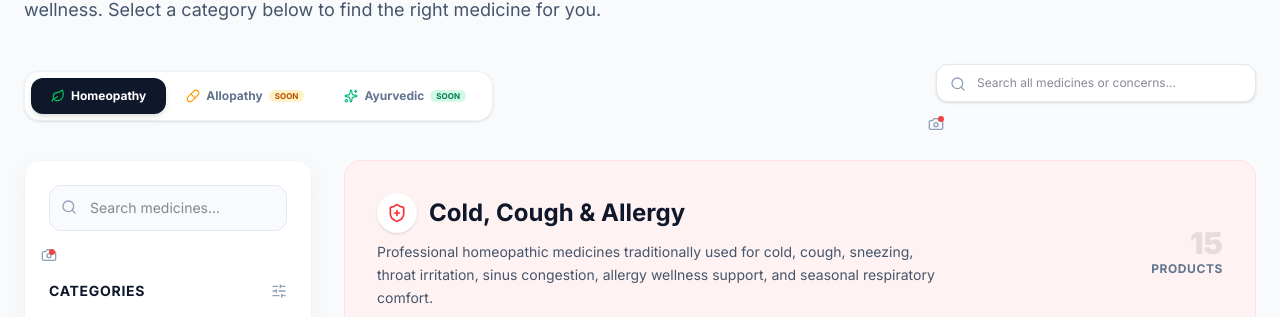
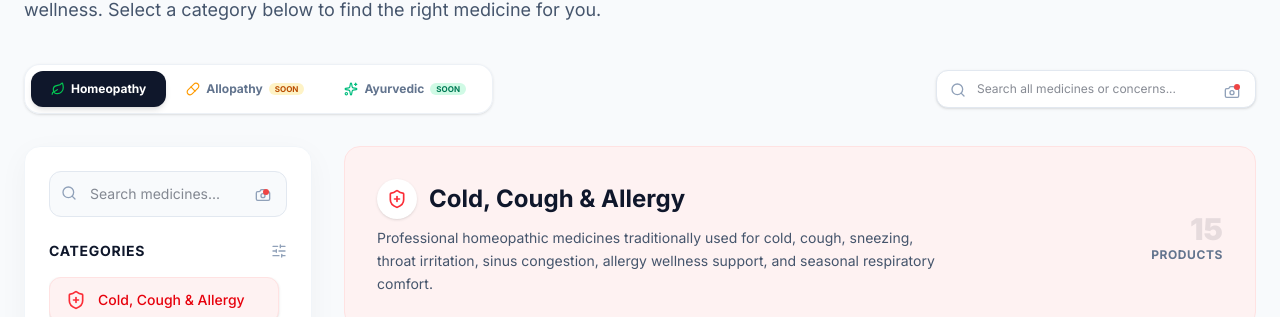
Before and after one commit to sonalika-samal/Meducil, a Next.js app: page /medicines in a window 1280 px wide. Shown: the part 208-525 px from the top of the page. Built offline with nearby package versions, Linux system fonts and the light colour scheme; no server answers; the database is empty.

Commit message:
Fix camera icon positioning inside search inputs by removing relative class override

```diff
--- a/src/app/medicines/MedicinesClient.tsx
+++ b/src/app/medicines/MedicinesClient.tsx
@@ -227,7 +227,7 @@ export default function MedicinesClient() {
           <Search className="absolute left-3.5 top-3 w-4 h-4 text-slate-400" />
           <button
             onClick={() => setIsPrescriptionModalOpen(true)}
-            className="absolute right-3 top-2.5 p-1 text-slate-400 hover:text-slate-600 rounded-lg hover:bg-slate-50 transition-all border-none bg-transparent cursor-pointer relative group"
+            className="absolute right-3 top-2.5 p-1 text-slate-400 hover:text-slate-600 rounded-lg hover:bg-slate-50 transition-all border-none bg-transparent cursor-pointer group"
             title="Search by prescription/label image"
           >
             <Camera className="w-4 h-4" />
@@ -256,7 +256,7 @@ export default function MedicinesClient() {
                 <Search className="absolute left-3 top-3.5 w-4 h-4 text-slate-400" />
                 <button
                   onClick={() => setIsPrescriptionModalOpen(true)}
-                  className="absolute right-3 top-3 p-1 text-slate-400 hover:text-slate-600 rounded-lg hover:bg-slate-100 transition-all border-none bg-transparent cursor-pointer relative group"
+                  className="absolute right-3 top-3 p-1 text-slate-400 hover:text-slate-600 rounded-lg hover:bg-slate-100 transition-all border-none bg-transparent cursor-pointer group"
                   title="Search by prescription/label image"
                 >
                   <Camera className="w-4 h-4" />
```
